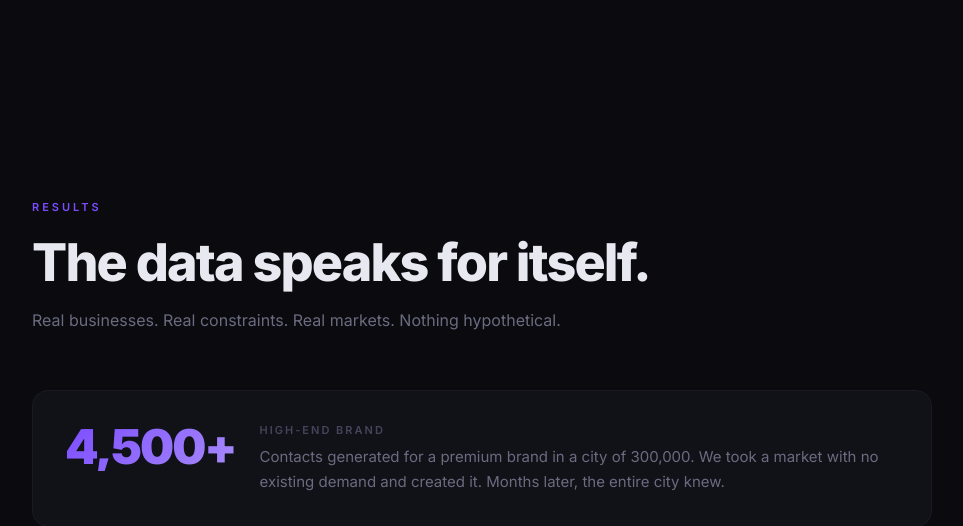
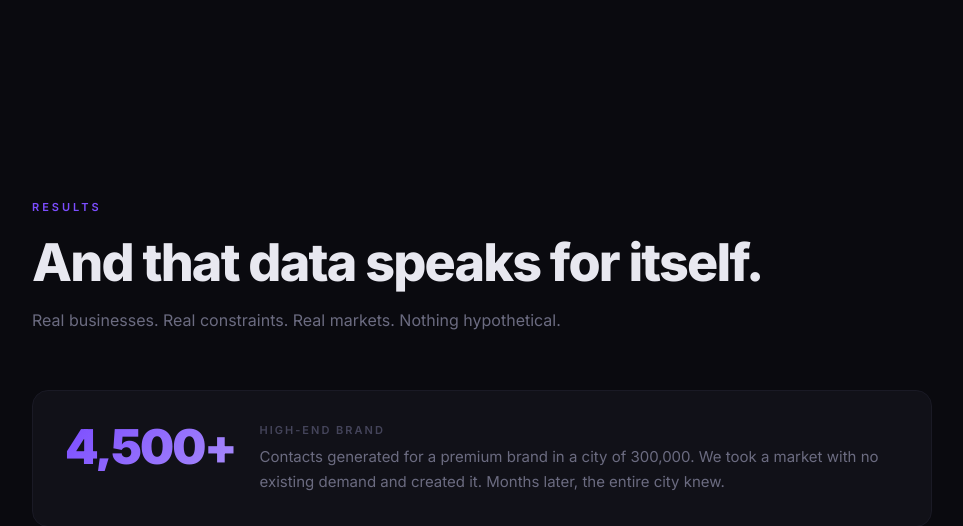
Before and after one commit to lumenmarketingsolutions/Lumen-coming-soon, a Flask app: page /preview/home in a window 1280 px wide. Shown: the part 3088-3614 px from the top of the page, without its empty margins (158-1121 px from the left). Run offline with Flask 3, Linux system fonts and the light colour scheme; some libraries are stand-ins or nearby versions.

Commit message:
Update results headline to flow from 100% section
Co-Authored-By: Claude Opus 4.6 <noreply@anthropic.com>

```diff
--- a/templates/home.html
+++ b/templates/home.html
@@ -1110,7 +1110,7 @@
   <section id="results">
     <div class="section-inner">
       <p class="section-label reveal">Results</p>
-      <h2 class="section-headline reveal">The data speaks for itself.</h2>
+      <h2 class="section-headline reveal">And that data speaks for itself.</h2>
       <p class="section-sub reveal">
         Real businesses. Real constraints. Real markets. Nothing hypothetical.
       </p>
```
